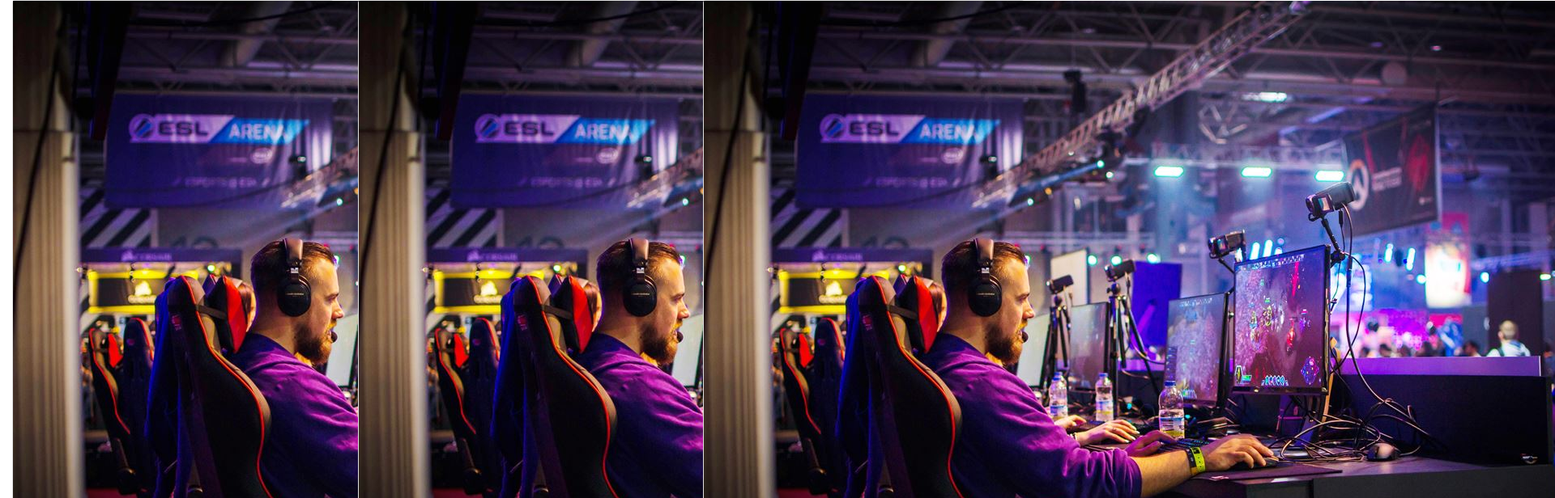
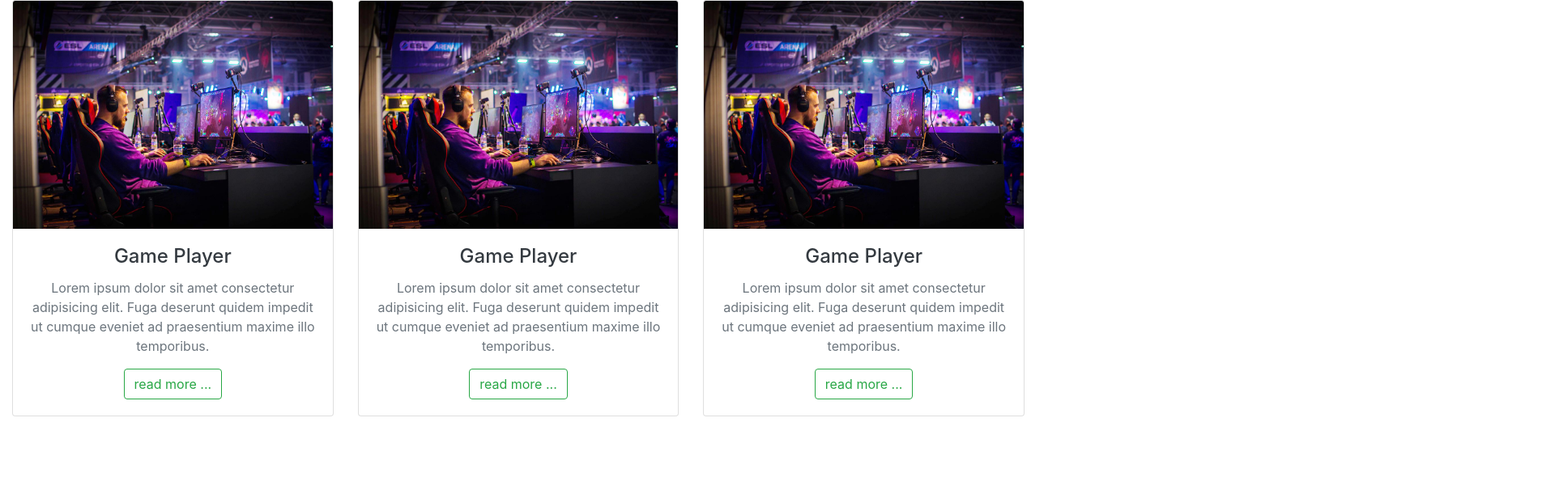
Before and after one commit to bikale/react-bootstrap, a React (Create React App) app: page / in a window 1280 px wide. Shown: the top 616 px of the page at 81% size, 1920 px wide, since content can reach past the window. Built offline with nearby package versions, Linux system fonts and the light colour scheme.

Commit message:
react cards

```diff
--- a/src/components/Card.js
+++ b/src/components/Card.js
@@ -5,7 +5,7 @@
     <div>
       <div className="card text-center">
         <div className="overflow">
-          <img src={img1} alt="" srcset="" />
+          <img src={img1} alt="" srcset="" className='card-img-top'/>
         </div>
         <div className="card-body text-dark">
           <h4 className="card-title">Game Player</h4>
--- /dev/null
+++ b/src/components/card-style.css
@@ -0,0 +1,4 @@
+body {
+background: radial-gradient();
+
+}
```
